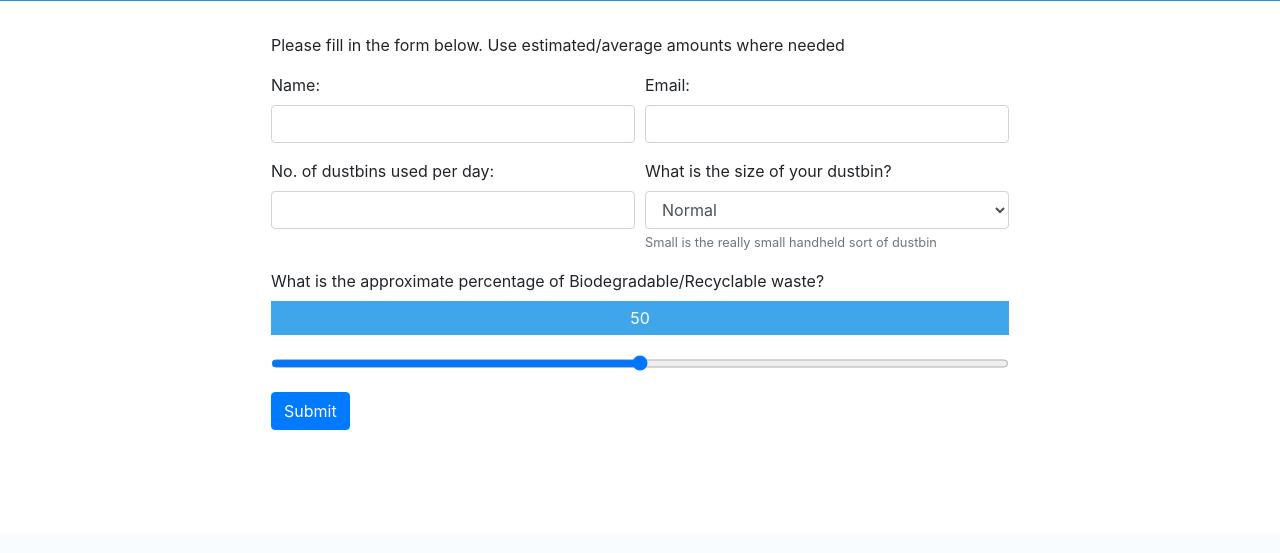
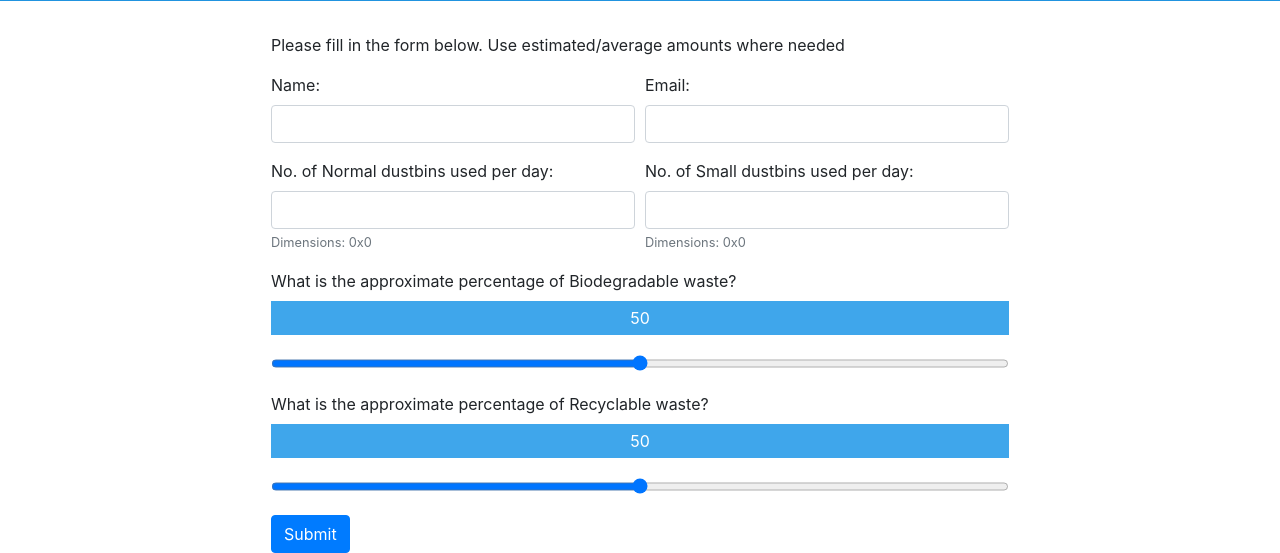
Before and after one commit to neelansh15/EVS-Mini-Project-Survey, a PHP site: page / in a window 1280 px wide. Shown: the part 267-820 px from the top of the page. Before the commit the page ends 697 px from the top, so only its background shows below. Run offline with PHP 8.4, Linux system fonts and the light colour scheme.

Commit message:
Seperated sliders for biodegradable and recyclable waste. Seperated inputs for normal and small size dustbins. Yet to find their dimensions

```diff
--- a/index.html
+++ b/index.html
@@ -30,27 +30,28 @@
 
             <div class="form-row">
                 <div class="form-group col">
-                    <label for="dustbin_num">No. of dustbins used per day:</label>
-                    <input type="number" name="dustbin_num" id="dustbin_num" class="form-control">
+                    <label for="normal_dustbins">No. of Normal dustbins used per day:</label>
+                    <input type="number" name="normal_dustbins" id="normal_dustbins" class="form-control" aria-describedby="normal">
+                    <small class="text-muted form-text" id="normal">Dimensions: 0x0</small>
                 </div>
 
                 <div class="form-group col">
-                    <label for="dustbin_size">What is the size of your dustbin?</label>
-                    <select name="dustbin_size" id="dustbin_size" class="form-control" aria-describedby="sizeHelp">
-                        <option value="normal">Normal</option>
-                        <option value="small">Small</option>
-                        <option value="normalsmall">One Normal One Small</option>
-                    </select>
-                    <small class="form-text text-muted" id="sizeHelp">
-                        Small is the really small handheld sort of dustbin
-                    </small>
+                    <label for="small_dustbins">No. of Small dustbins used per day:</label>
+                    <input type="number" name="small_dustbins" id="small_dustbins" class="form-control" aria-describedby="small">
+                    <small class="text-muted form-text" id="small">Dimensions: 0x0</small>
                 </div>
             </div>
 
             <div class="form-group">
-                <label for="percentBio">What is the approximate percentage of Biodegradable/Recyclable waste?</label>
+                <label for="percentBio">What is the approximate percentage of Biodegradable waste?</label>
                 <p class="percentage">50</p>
                 <input type="range" name="percentBio" id="percentBio" class="slider form-control-range" min="0" max="100">
+            </div>
+
+            <div class="form-group">
+                <label for="percentRecycle">What is the approximate percentage of Recyclable waste?</label>
+                <p class="percentage2">50</p>
+                <input type="range" name="percentRecycle" id="percentRecycle" class="slider form-control-range" min="0" max="100">
             </div>
 
             <button type="submit" class="btn btn-primary">Submit</button>
@@ -62,12 +63,20 @@
 
     <script src="bootstrap.min.js"></script>
     <script>
-        $('input[type=range]').mousemove(function(){
+        $('input[type=range]#percentBio').mousemove(function(){
             $('.percentage').html(this.value)
         })
         //For Touch Devices
-        $('input[type=range]').click(function(){
+        $('input[type=range]#percentBio').click(function(){
             $('.percentage').html(this.value)
+        })
+
+        $('input[type=range]#percentRecycle').mousemove(function(){
+            $('.percentage2').html(this.value)
+        })
+        //For Touch Devices
+        $('input[type=range]#percentRecycle').click(function(){
+            $('.percentage2').html(this.value)
         })
     </script>
 </body>
--- a/style.css
+++ b/style.css
@@ -8,7 +8,7 @@
     height: 25px;
     background-color: chartreuse;
 }
-.percentage{
+.percentage, .percentage2{
     padding: 5px;
     text-align: center;
     background-color: rgb(63, 166, 235);
```
